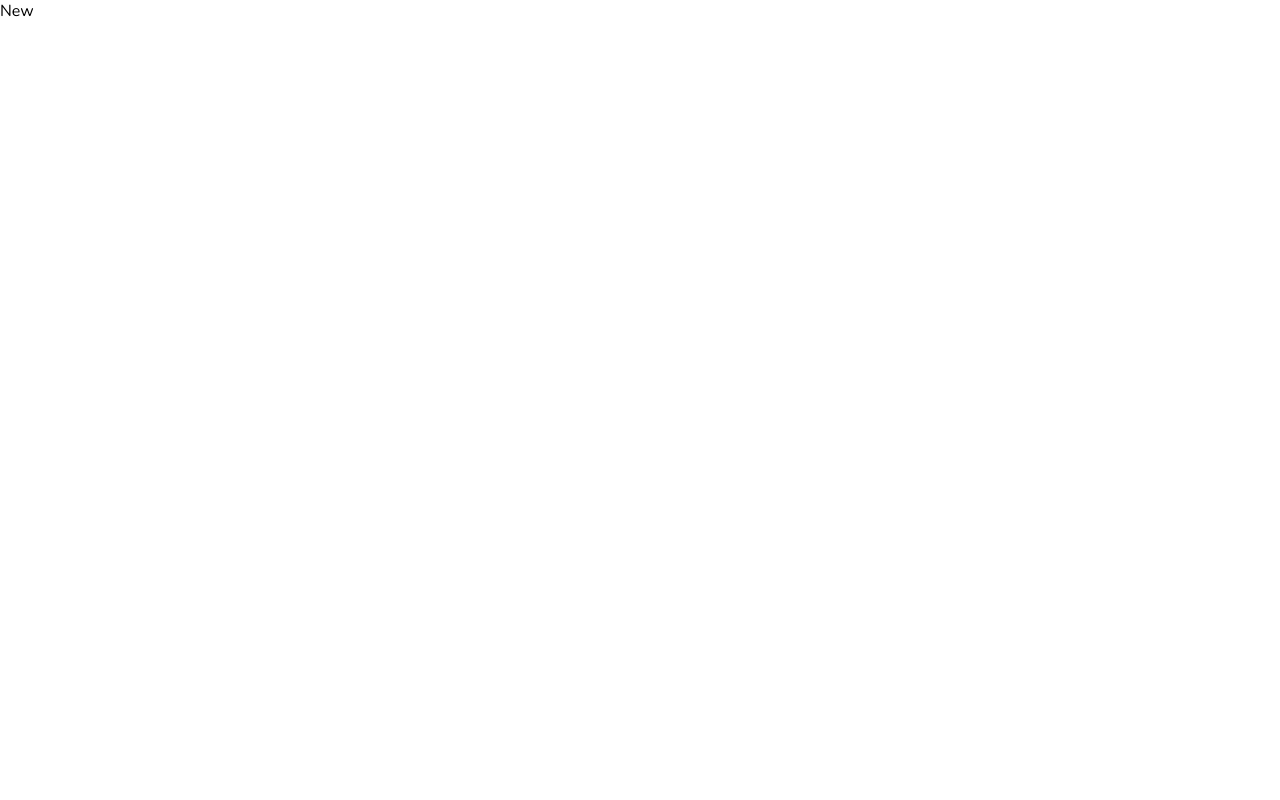
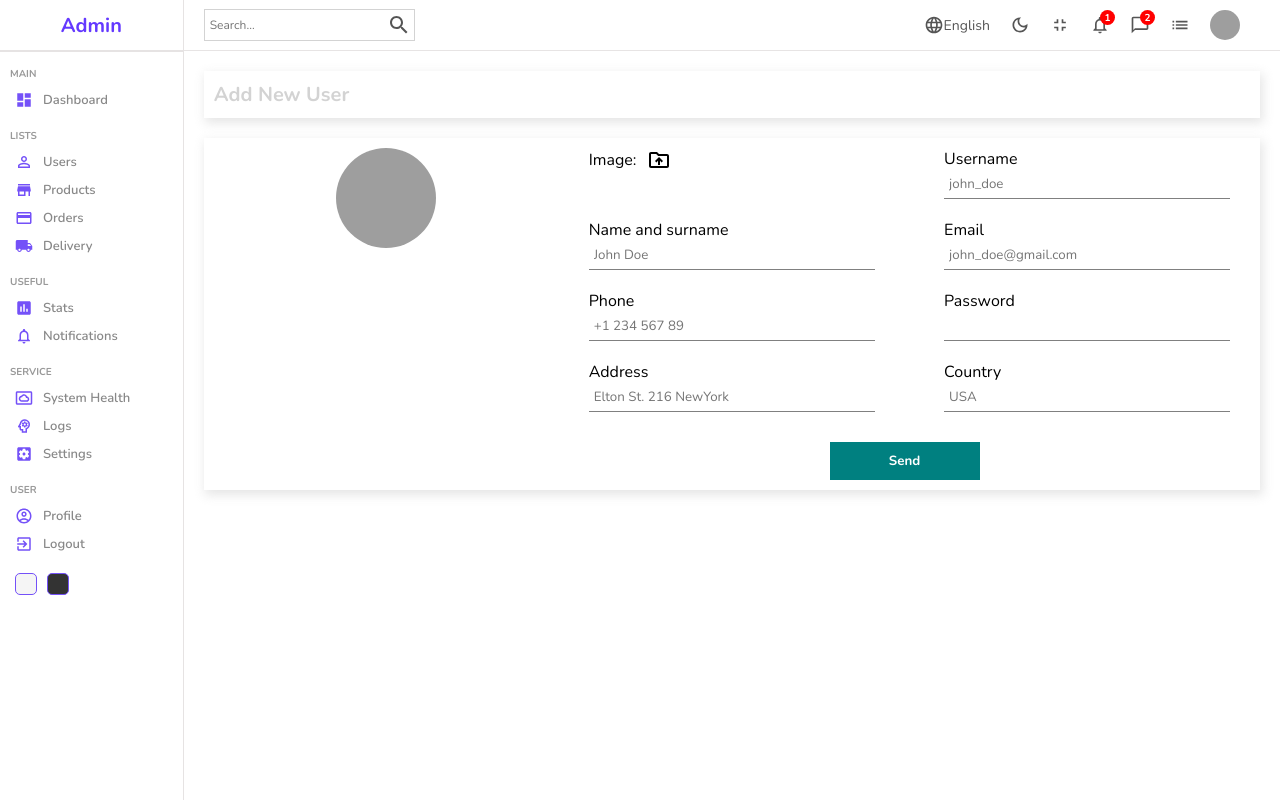
Before and after one commit to sachinit254/React-Admin-Dashboard, a React (Create React App) app: page /users/new in a window 1280 px wide. Built offline with nearby package versions, Linux system fonts and the light colour scheme; grey boxes are pictures that could not be loaded.

Commit message:
New page layout and design implementation

```diff
--- a/src/App.js
+++ b/src/App.js
@@ -4,6 +4,7 @@
 import Single from "./pages/single/Single";
 import New from "./pages/new/New";
 import { BrowserRouter, Routes, Route } from "react-router-dom";
+import { productInputs, userInputs } from "./formSource";
 function App() {
   return (
     <div className="App">
@@ -15,12 +16,18 @@
             <Route path="users">
               <Route index element={<List />} />
               <Route path=":userId" element={<Single />} />
-              <Route path="new" element={<New />} />
+              <Route
+                path="new"
+                element={<New inputs={userInputs} title="Add New User" />}
+              />
             </Route>
             <Route path="products">
               <Route index element={<List />} />
               <Route path=":productId" element={<Single />} />
-              <Route path="new" element={<New />} />
+              <Route
+                path="new"
+                element={<New inputs={productInputs} title="Add New Product" />}
+              />
             </Route>
           </Route>
         </Routes>
--- /dev/null
+++ b/src/formSource.js
@@ -0,0 +1,76 @@
+export const userInputs = [
+    {
+      id: 1,
+      label: "Username",
+      type: "text",
+      placeholder: "john_doe",
+    },
+    {
+      id: 2,
+      label: "Name and surname",
+      type: "text",
+      placeholder: "John Doe",
+    },
+    {
+      id: 3,
+      label: "Email",
+      type: "mail",
+      placeholder: "john_doe@gmail.com",
+    },
+    {
+      id: 4,
+      label: "Phone",
+      type: "text",
+      placeholder: "+1 234 567 89",
+    },
+    {
+      id: 5,
+      label: "Password",
+      type: "password",
+    },
+    {
+      id: 6,
+      label: "Address",
+      type: "text",
+      placeholder: "Elton St. 216 NewYork",
+    },
+    {
+      id: 7,
+      label: "Country",
+      type: "text",
+      placeholder: "USA",
+    },
+  ];
+
+  export const productInputs = [
+    {
+      id: 1,
+      label: "Title",
+      type: "text",
+      placeholder: "Apple Macbook Pro",
+    },
+    {
+      id: 2,
+      label: "Description",
+      type: "text",
+      placeholder: "Description",
+    },
+    {
+      id: 3,
+      label: "Category",
+      type: "text",
+      placeholder: "Computers",
+    },
+    {
+      id: 4,
+      label: "Price",
+      type: "text",
+      placeholder: "100",
+    },
+    {
+      id: 5,
+      label: "Stock",
+      type: "text",
+      placeholder: "in stock",
+    },
+  ];
--- a/src/pages/new/New.jsx
+++ b/src/pages/new/New.jsx
@@ -1,9 +1,56 @@
-import React from 'react'
+import "./new.scss";
+import Sidebar from "../../components/sidebar/Sidebar";
+import Navbar from "../../components/navbar/Navbar";
+import { useState } from "react";
+import DriveFolderUploadOutlinedIcon from "@mui/icons-material/DriveFolderUploadOutlined";
 
-const New = () => {
+const New = ({ inputs, title }) => {
+  const [file, setFile] = useState("");
   return (
-    <div>New</div>
-  )
-}
+    <div className="new">
+      <Sidebar />
+      <div className="newContainer">
+        <Navbar />
+        <div className="top">
+          <h1>{title}</h1>
+        </div>
+        <div className="bottom">
+          <div className="left">
+            <img
+              src={
+                file
+                  ? URL.createObjectURL(file)
+                  : "https://icon-library.com/images/no-image-icon/no-image-icon-0.jpg"
+              }
+              alt="noimage"
+            />
+          </div>
+          <div className="right">
+            <form>
+              <div className="formInput">
+                <label htmlFor="file">
+                  Image: <DriveFolderUploadOutlinedIcon className="icon" />
+                </label>
+                <input
+                  type="file"
+                  id="file"
+                  onChange={(e) => setFile(e.target.files[0])}
+                  style={{ display: "none" }}
+                />
+              </div>
+              {inputs.map((input) => (
+                <div className="formInput" key={input.id}>
+                  <label>{input.label}</label>
+                  <input type={input.type} placeholder={input.placeholder} />
+                </div>
+              ))}
+              <button>Send</button>
+            </form>
+          </div>
+        </div>
+      </div>
+    </div>
+  );
+};
 
-export default New
+export default New;
--- a/src/pages/new/new.scss
+++ b/src/pages/new/new.scss
@@ -0,0 +1,73 @@
+.new{
+    width: 100%;
+    display: flex;
+
+    .newContainer{
+        flex: 6;
+
+        .top,.bottom{
+            -webkit-box-shadow: 2px 4px 10px 1px rgba(0, 0, 0, 0.47);
+            box-shadow: 2px 4px 10px 1px rgba(201, 201, 201, 0.47);
+            padding: 10px;
+            margin: 20px;
+            display: flex;
+
+            h1{
+              color:lightgray;
+              font-size: 20px;
+            }
+
+            .left{
+                flex: 1;
+                text-align: center;
+                img{
+                    width: 100px;
+                    height: 100px;
+                    border-radius: 50%;
+                    object-fit: cover;
+                }
+            }
+
+            .right{
+                flex: 2;
+
+                form{
+                    display: flex;
+                    flex-wrap: wrap;
+                    gap:20px;
+                    justify-content: space-around;
+
+                    .formInput{
+                        width:40%;
+
+                        label{
+                            display: flex;
+                            align-items: center;
+                            gap: 10px;
+                            .icon{
+                                cursor:pointer;
+                            }
+                        }
+
+                        input{
+                            width: 100%;
+                            padding: 5px;
+                            border:none;
+                            border-bottom:1px solid gray;
+                        }
+                    }
+                    button{
+                        width: 150px;
+                        padding: 10px;
+                        border:none;
+                        background-color:teal;
+                        color:white;
+                        font-weight: bold;
+                        cursor:pointer;
+                        margin-top: 10px;
+                    }
+                }
+            }
+        }
+    }
+}
```
